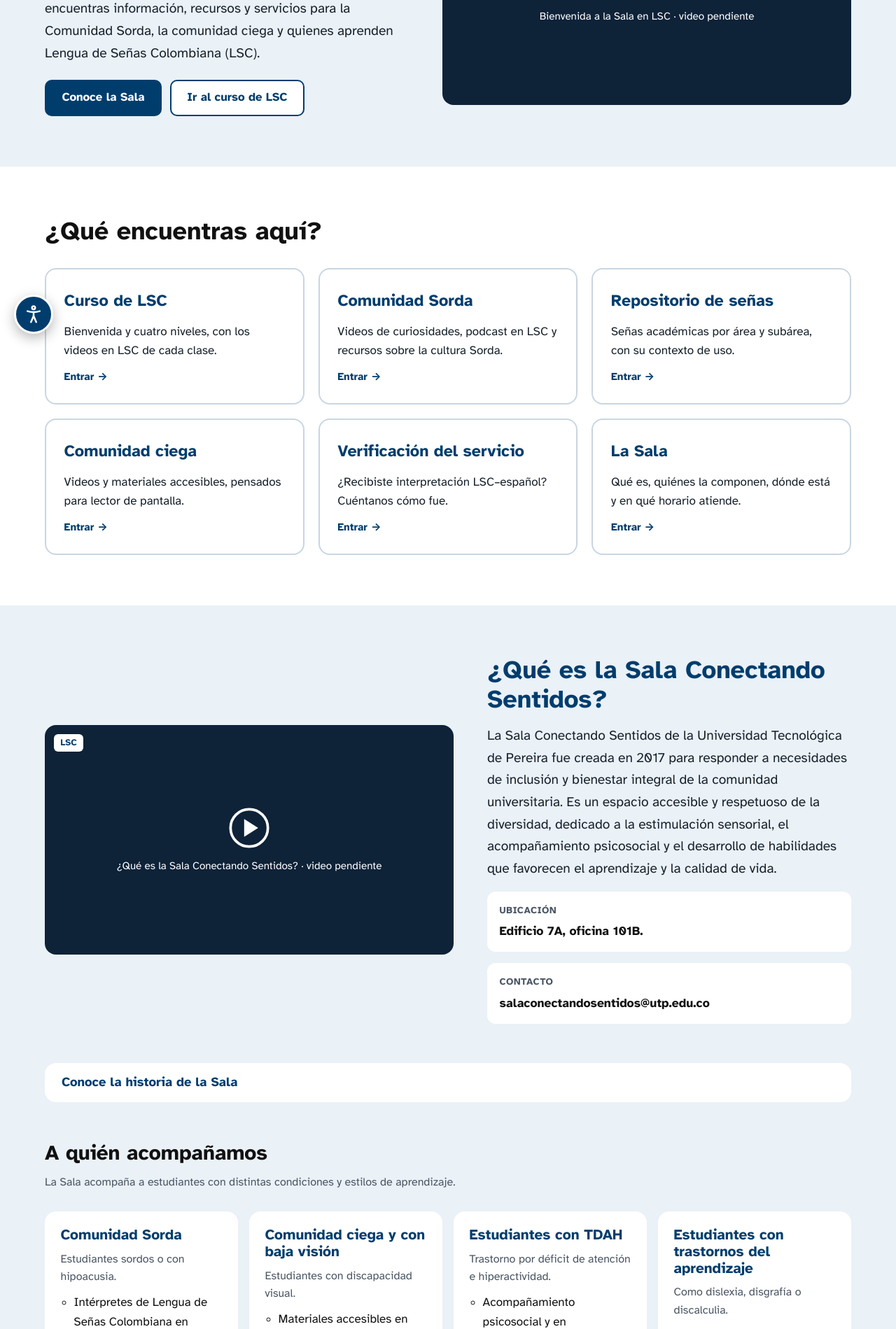
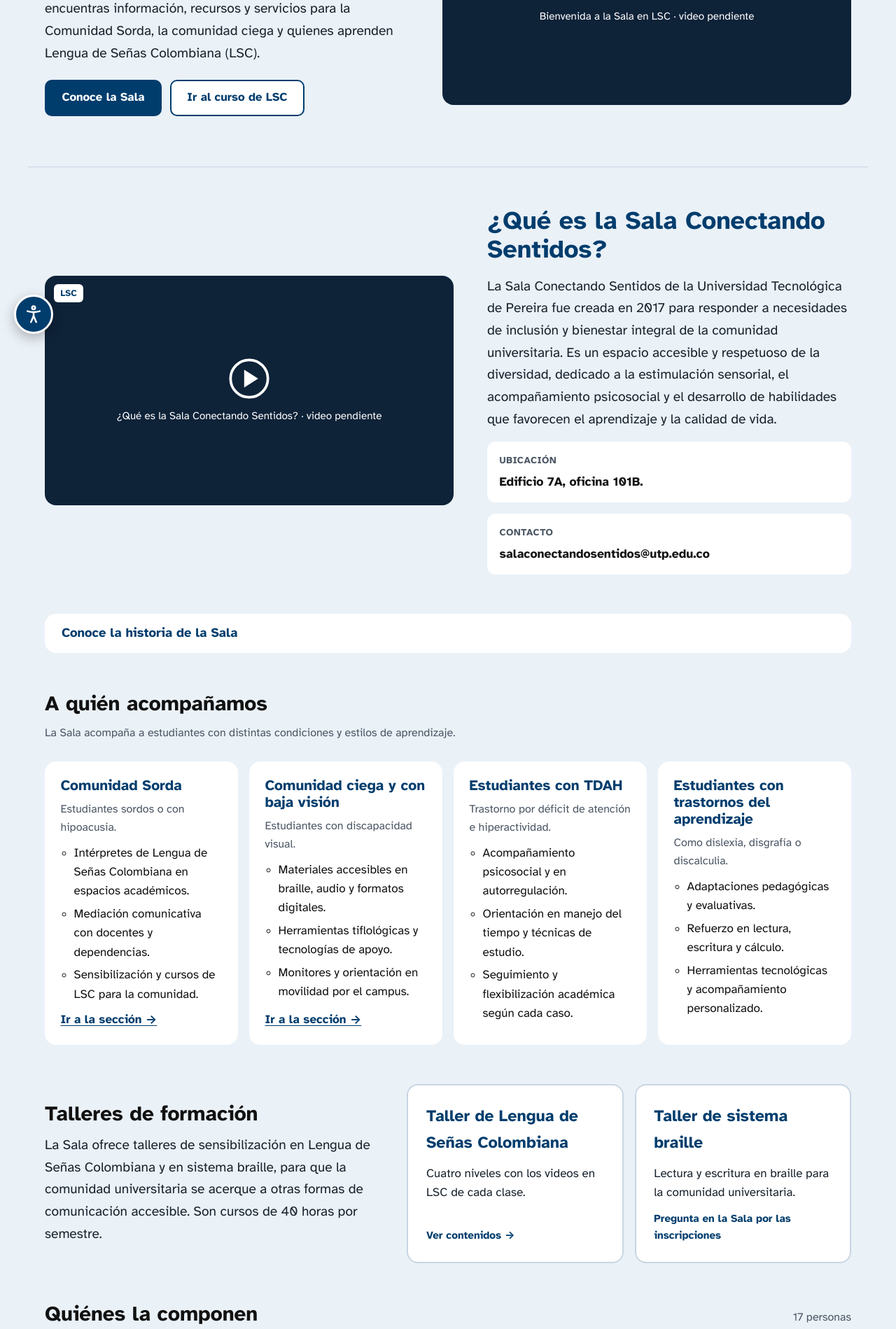
Before and after one commit to jhonatan-vivas/sala-sentidos, a Jekyll site: the page built from index.html, in a window 1280 px wide. Shown: the part 403-2302 px from the top of the page at 70% size. Built offline with Jekyll 4.4.1, drawn with Linux system fonts in a browser that asks for light colours.

Commit message:
Extracción de ¿Qué encuentras aquí?

```diff
--- a/assets/css/main.css
+++ b/assets/css/main.css
@@ -440,6 +440,10 @@ html.alto-contraste .nav :focus-visible { outline-color: #FFE14D; }
 .ficha__datos dd { margin: .1rem 0 0; color: var(--tinta); }
 .ficha video { width: 100%; border-radius: 12px; background: var(--video); }
 
+/* Inicio: la sección de la Sala va pegada a la bienvenida (mismo fondo) */
+.banda--clara + #sala { padding-top: 0; }
+.banda--clara + #sala > .contenedor { border-top: 1px solid var(--borde); padding-top: 3.5rem; }
+
 /* ── Inicio: historia, poblaciones, talleres ────────────────── */
 .historia { background: var(--blanco); border-radius: 16px; padding: 0 1.5rem; }
 .historia__resumen { cursor: pointer; min-height: 3.5rem; display: flex; align-items: center; font-weight: 700; font-size: 1.15rem; color: var(--azul); }
--- a/index.html
+++ b/index.html
@@ -1,25 +1,6 @@
 ---
 layout: default
 seccion: inicio
-modulos:
-  - titulo: Curso de LSC
-    url: /curso/
-    texto: Bienvenida y cuatro niveles, con los videos en LSC de cada clase.
-  - titulo: Comunidad Sorda
-    url: /comunidad-sorda/
-    texto: Videos de curiosidades, podcast en LSC y recursos sobre la cultura Sorda.
-  - titulo: Repositorio de señas
-    url: /repositorio/
-    texto: Señas académicas por área y subárea, con su contexto de uso.
-  - titulo: Comunidad ciega
-    url: /comunidad-ciega/
-    texto: Videos y materiales accesibles, pensados para lector de pantalla.
-  - titulo: Verificación del servicio
-    url: /verificacion/
-    texto: ¿Recibiste interpretación LSC–español? Cuéntanos cómo fue.
-  - titulo: La Sala
-    url: "/#sala"
-    texto: Qué es, quiénes la componen, dónde está y en qué horario atiende.
 ---
 {%- assign s = site.data.sitio -%}
 
@@ -36,25 +17,6 @@ modulos:
     <figure class="heroe__video">
       {% include video.html id=s.video_bienvenida titulo="Bienvenida a la Sala en LSC" %}
     </figure>
-  </div>
-</section>
-
-<section class="seccion" aria-labelledby="t-modulos">
-  <div class="contenedor">
-    <div class="seccion-intro">
-      <h2 id="t-modulos" class="titulo-2">¿Qué encuentras aquí?</h2>
-    </div>
-    <ul class="rejilla-tarjetas">
-      {%- for m in page.modulos %}
-      <li>
-        <a class="tarjeta" href="{{ m.url | relative_url }}">
-          <span class="tarjeta__titulo">{{ m.titulo }}</span>
-          <span class="tarjeta__texto">{{ m.texto }}</span>
-          <span class="tarjeta__ir">Entrar →</span>
-        </a>
-      </li>
-      {%- endfor %}
-    </ul>
   </div>
 </section>
 
```
